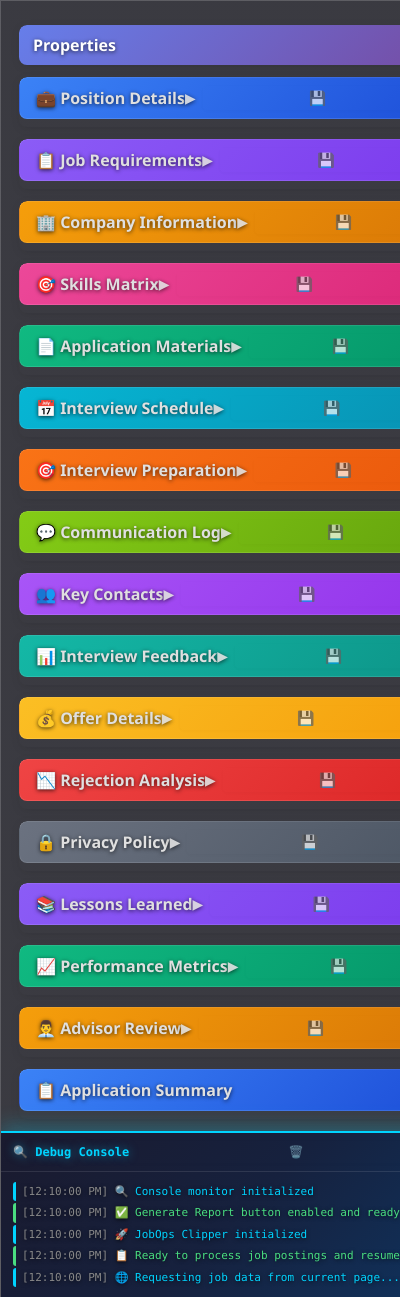
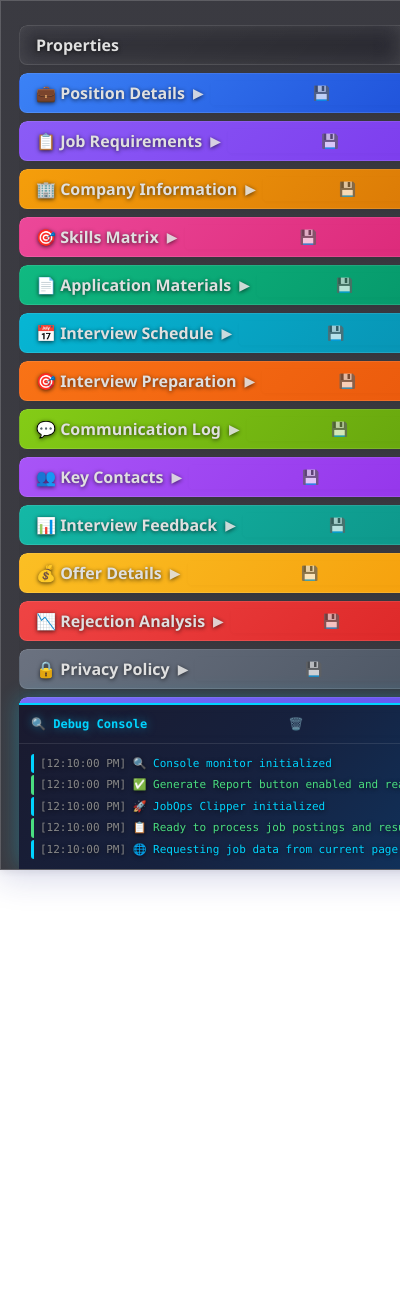
Before and after one commit to codesapienbe/jobops, a browser extension: page src/jobops_clipper/src/popup.html in a window 400 px wide. Shown: the top 1297 px of the page. After the commit the page ends 870 px from the top, so only its background shows below. Drawn offline with Linux system fonts and the light colour scheme; files whose address does not match are found by name.

Commit message:
Refactor popup UI and enhance save button functionality
- Updated CSS styles for the glassmorphic popup to improve layout, including fixed console positioning and adjusted padding for better content flow.
- Added a save button to section headers, ensuring it is positioned correctly relative to toggle icons for improved user interaction.
- Enhanced the job header styles for better visual consistency across different sections.
- Updated build logs to reflect recent successful builds and maintain accurate output tracking.

```diff
--- a/src/jobops_clipper/src/popup.css
+++ b/src/jobops_clipper/src/popup.css
@@ -7,11 +7,12 @@ body {
 
 .glassmorphic-popup {
   width: 438px;
-  height: auto;
+  height: 100vh;
+  max-height: 100vh;
   display: flex;
   flex-direction: column;
   position: relative;
-  padding: 24px 18px 18px 18px;
+  padding: 24px 18px 0 18px;
   background: linear-gradient(135deg, rgba(24,24,32,0.85) 0%, rgba(24,24,32,0.85) 100%);
   box-shadow: 0 8px 32px 0 rgba(31, 38, 135, 0.18), 0 1.5px 8px 0 rgba(0,0,0,0.08);
   backdrop-filter: blur(18px) saturate(1.2);
@@ -21,7 +22,7 @@ body {
   font-weight: 500;
   text-shadow: 0 1px 4px rgba(0,0,0,0.7);
   transition: background 0.3s, box-shadow 0.3s;
-  overflow: auto;
+  overflow: hidden;
   min-height: 0;
 }
 
@@ -190,10 +191,7 @@ button:hover {
 
 /* Console Monitor Styles */
 .console-monitor {
-  position: absolute;
-  bottom: 0;
-  left: 0;
-  right: 0;
+  position: relative;
   background: linear-gradient(135deg, #1a1a2e 0%, #16213e 50%, #0f3460 100%);
   border-top: 2px solid #00d4ff;
   box-shadow: 0 -4px 20px rgba(0, 212, 255, 0.3);
@@ -344,9 +342,22 @@ button:hover {
   }
 }
 
-/* Adjust main content to make room for console */
-body {
-  padding-bottom: 4px;
+/* Main content area should scroll above the console */
+.glassmorphic-popup > form#properties-form {
+  flex: 1 1 auto;
+  min-height: 0;
+  overflow-y: auto;
+  padding-bottom: 210px; /* Reserve space for console */
+}
+
+/* Dock the console at the bottom of the popup */
+.console-monitor {
+  position: fixed;
+  left: 0;
+  right: 0;
+  bottom: 0;
+  width: 438px;
+  margin: 0 auto;
 }
 
 /* Override any default white backgrounds in console */
@@ -722,37 +733,58 @@ body {
   -webkit-overflow-scrolling: touch;
 }
 
-.properties-header, .markdown-header {
-  background: linear-gradient(135deg, #667eea 0%, #764ba2 100%);
-  color: white;
-  padding: 0 14px;
+.job-header, .properties-header, .markdown-header, .realtime-header {
+  display: flex;
+  align-items: center;
+  justify-content: space-between;
+  padding: 0 16px;
   height: 40px;
   min-height: 40px;
   max-height: 40px;
-  border-radius: 8px 8px 0 0;
+  border-radius: 8px;
+  cursor: pointer;
+  transition: all 0.3s ease;
+  border: 1px solid rgba(255, 255, 255, 0.1);
   font-weight: 600;
-  font-size: 1em;
-  cursor: pointer;
-  -webkit-user-select: none;
-  user-select: none;
-  transition: all 0.3s ease;
-  display: flex;
-  justify-content: space-between;
-  align-items: center;
+  color: #e0e0e0;
+  backdrop-filter: blur(10px);
+  -webkit-backdrop-filter: blur(10px);
   box-sizing: border-box;
   box-shadow: 0 2px 8px rgba(0,0,0,0.1);
+  background: linear-gradient(135deg, rgba(255, 255, 255, 0.1) 0%, rgba(255, 255, 255, 0.05) 100%);
+  margin-bottom: 8px;
 }
 
-.properties-header:hover, .markdown-header:hover {
-  background: linear-gradient(135deg, #5a6fd8 0%, #6a4190 100%);
+.job-header:hover, .properties-header:hover, .markdown-header:hover, .realtime-header:hover {
+  background: linear-gradient(135deg, #22c55e 0%, #16a34a 100%);
   transform: translateY(-1px);
   box-shadow: 0 4px 12px rgba(0,0,0,0.15);
 }
 
+/* Group arrow and save button to the right */
+.header-actions {
+  display: flex;
+  align-items: center;
+  margin-left: auto;
+}
+
 .toggle-icon {
+  margin-left: 8px;
   font-size: 0.8em;
   transition: transform 0.3s ease;
   opacity: 0.9;
+}
+
+.section-save-btn {
+  margin-left: 4px;
+}
+
+/* Remove the old specific header background colors since we're using the job-section style */
+.properties-section, .markdown-section, .realtime-section {
+  border-radius: 8px;
+  overflow: hidden;
+  box-shadow: 0 2px 8px rgba(0,0,0,0.1);
+  max-height: 600px;
 }
 
 .properties-content, .markdown-content {
@@ -777,42 +809,7 @@ body {
   transform: rotate(90deg);
 }
 
-.properties-section, .markdown-section, .realtime-section {
-  margin-bottom: 12px;
-  border-radius: 8px;
-  overflow: hidden;
-  box-shadow: 0 2px 8px rgba(0,0,0,0.1);
-  max-height: 600px;
-}
-
 /* Real-time Response Section Styles */
-.realtime-header {
-  background: linear-gradient(135deg, #ff6b6b 0%, #ee5a24 100%);
-  color: white;
-  padding: 0 14px;
-  height: 40px;
-  min-height: 40px;
-  max-height: 40px;
-  border-radius: 8px 8px 0 0;
-  font-weight: 600;
-  font-size: 1em;
-  cursor: pointer;
-  -webkit-user-select: none;
-  user-select: none;
-  transition: all 0.3s ease;
-  display: flex;
-  justify-content: space-between;
-  align-items: center;
-  box-sizing: border-box;
-  box-shadow: 0 2px 8px rgba(0,0,0,0.1);
-}
-
-.realtime-header:hover {
-  background: linear-gradient(135deg, #ff5252 0%, #e64a19 100%);
-  transform: translateY(-1px);
-  box-shadow: 0 4px 12px rgba(0,0,0,0.15);
-}
-
 .realtime-content {
   max-height: 400px;
   overflow: hidden;
@@ -909,7 +906,7 @@ body {
 
 /* Job Application Sections Styles */
 .job-section {
-  margin-bottom: 12px;
+  margin-bottom: 0;
   border-radius: 8px;
   overflow: hidden;
   box-shadow: 0 2px 8px rgba(0,0,0,0.1);
--- a/src/jobops_clipper/src/popup.ts
+++ b/src/jobops_clipper/src/popup.ts
@@ -506,13 +506,14 @@ document.addEventListener("DOMContentLoaded", async () => {
     sections.forEach(sectionName => {
       const sectionElement = document.querySelector(`[data-section="${sectionName}"]`);
       if (sectionElement) {
-        // Add save button to each section header
         const header = sectionElement.querySelector('.job-header');
         if (header) {
+          const toggleIcon = header.querySelector('.toggle-icon');
           const saveButton = document.createElement('button');
           saveButton.className = 'section-save-btn';
           saveButton.innerHTML = '💾';
           saveButton.title = `Save ${sectionName.replace('-', ' ')}`;
+          saveButton.type = 'button';
           saveButton.style.cssText = `
             background: none;
             border: none;
@@ -521,22 +522,26 @@ document.addEventListener("DOMContentLoaded", async () => {
             margin-left: 8px;
             opacity: 0.7;
             transition: opacity 0.2s;
+            padding: 4px;
+            border-radius: 4px;
           `;
-
           saveButton.addEventListener('mouseenter', () => {
             saveButton.style.opacity = '1';
           });
-
           saveButton.addEventListener('mouseleave', () => {
             saveButton.style.opacity = '0.7';
           });
-
           saveButton.addEventListener('click', async (e) => {
-            e.stopPropagation(); // Prevent section toggle
+            e.stopPropagation();
             await handleSectionSave(sectionName);
           });
-
-          header.appendChild(saveButton);
+          if (toggleIcon && toggleIcon.nextSibling) {
+            header.insertBefore(saveButton, toggleIcon.nextSibling);
+          } else if (toggleIcon) {
+            header.appendChild(saveButton);
+          } else {
+            header.appendChild(saveButton);
+          }
         }
       }
     });
```
Also changed, not shown: dist/extension/popup.css, dist/extension/popup.js, 2 other files.
